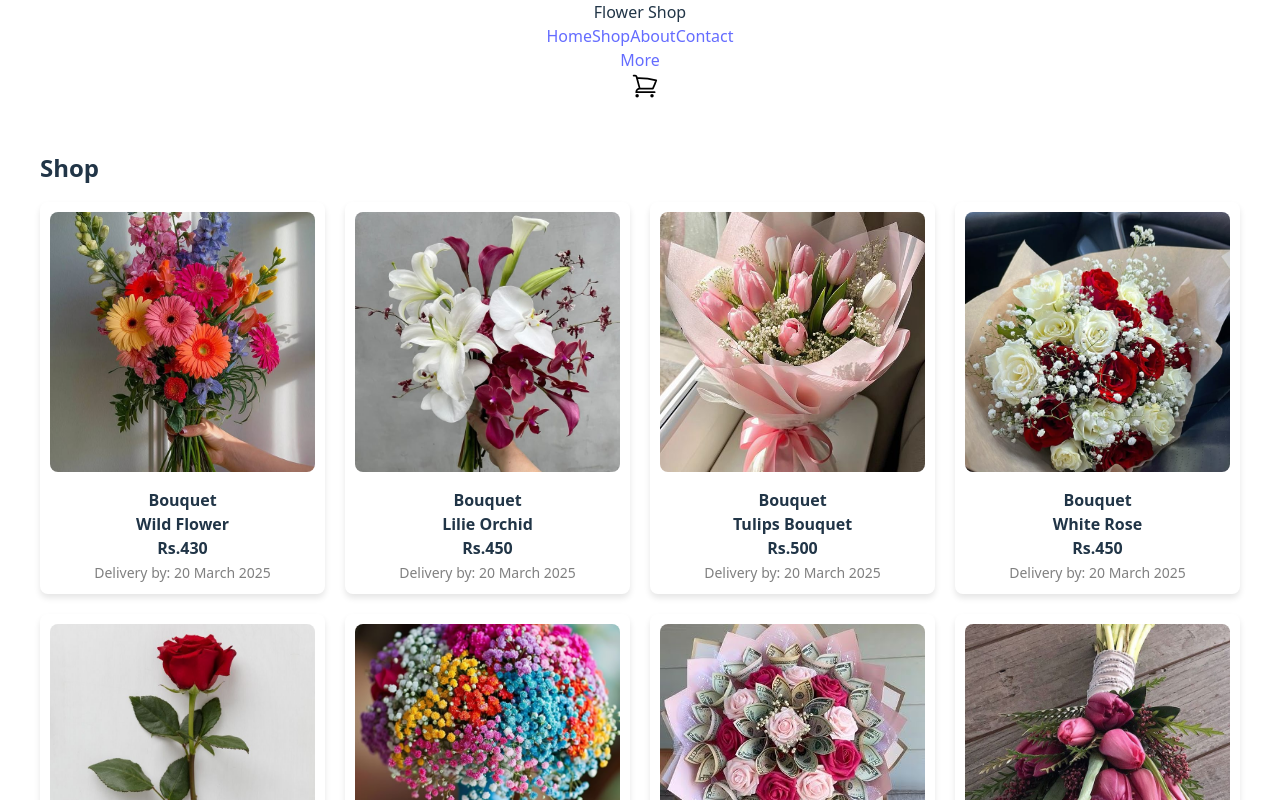
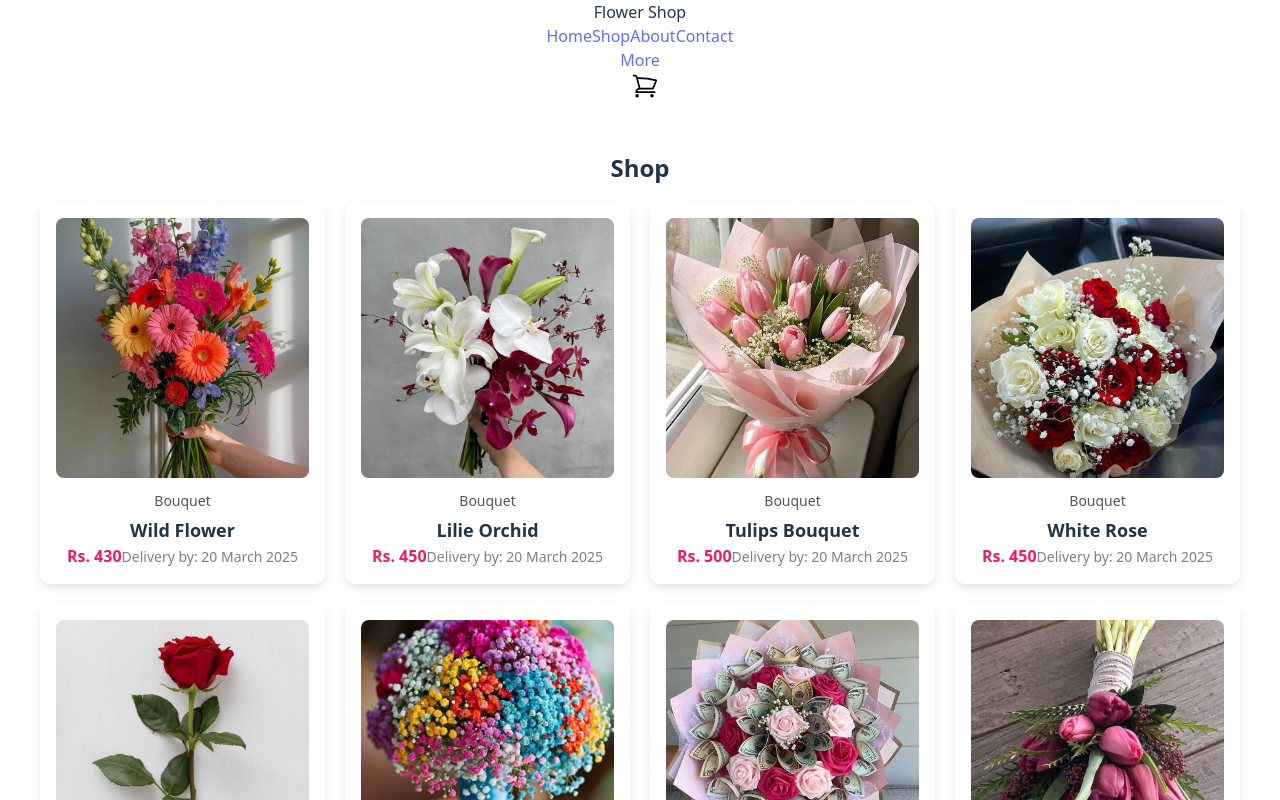
Before and after one commit to prajula255/blossom, a React (Vite) app: page /shop in a window 1280 px wide. Shown: the top 800 px of the page. Built offline with nearby package versions, Linux system fonts and the light colour scheme.

Commit message:
styling updations in flowerlist page

```diff
--- a/src/pages/product/flowerList.jsx
+++ b/src/pages/product/flowerList.jsx
@@ -106,65 +106,104 @@ function FlowersList() {
   };
 
   return (
-    <div style={{ maxWidth: "1200px", margin: "0 auto", padding: "24px" }}>
-      <h2
-        style={{
-          fontWeight: "bold",
-          marginBottom: "16px",
-          fontSize: "24px",
-          textAlign: "left",
-        }}
-      >
-        Shop
-      </h2>
+    <div className="flowers-container" style={styles.container}>
+      <h2 style={styles.heading}>Shop</h2>
 
-      <div
-        style={{
-          display: "grid",
-          gridTemplateColumns: "repeat(auto-fit, minmax(260px, 1fr))",
-          gap: "20px",
-          justifyContent: "center",
-        }}
-      >
+      <ul style={styles.grid}>
         {flowers.map((flower) => (
-          <div
-            key={flower.id}
-            style={{
-              position: "relative",
-              textAlign: "center",
-              padding: "10px",
-              borderRadius: "8px",
-              boxShadow: "0 4px 6px rgba(0, 0, 0, 0.1)",
-              transition: "transform 0.2s",
-              cursor: "pointer",
-            }}
-            onClick={() => navigate(`/flowerdetails/${flower.id}`)}
-          >
-            <img
-              src={flower.image}
-              alt={flower.name}
-              style={{
-                width: "100%",
-                height: "260px",
-                objectFit: "cover",
-                borderRadius: "8px",
-              }}
-            />
-            <div style={{ marginTop: "10px" }}>
-              <span style={{ fontSize: "16px", fontWeight: "bold" }}>
-                {flower.category} <br /> {flower.name} <br /> Rs.{flower.price}
-              </span>
-              <br />
-              <small style={{ fontSize: "14px", color: "gray" }}>
+          <li key={flower.id} style={styles.card}>
+            <div
+              style={styles.imageContainer}
+              onClick={() => navigate(`/flowerdetails/${flower.id}`)}
+            >
+              <img src={flower.image} alt={flower.name} style={styles.image} />
+            </div>
+            <div style={styles.details}>
+              <span style={styles.category}>{flower.category}</span>
+              <span style={styles.name}>{flower.name}</span>
+              <span style={styles.price}>Rs. {flower.price}</span>
+              <small style={styles.delivery}>
                 Delivery by: {getDeliveryDate()}
               </small>
             </div>
-          </div>
+          </li>
         ))}
-      </div>
+      </ul>
+
       <FooterEg />
     </div>
   );
 }
 
+const styles = {
+  container: {
+    maxWidth: "1200px",
+    margin: "0 auto",
+    padding: "24px",
+    textAlign: "center",
+  },
+  heading: {
+    fontWeight: "bold",
+    marginBottom: "16px",
+    fontSize: "24px",
+    textAlign: "center",
+  },
+  grid: {
+    display: "grid",
+    gridTemplateColumns: "repeat(auto-fit, minmax(250px, 1fr))",
+    gap: "20px",
+    padding: "0",
+    justifyContent: "center",
+    listStyle: "none",
+  },
+  card: {
+    background: "#fff",
+    borderRadius: "10px",
+    padding: "16px",
+    boxShadow: "0px 4px 10px rgba(0, 0, 0, 0.1)",
+    textAlign: "center",
+    transition: "transform 0.2s",
+    cursor: "pointer",
+  },
+  imageContainer: {
+    width: "100%",
+    height: "260px",
+    overflow: "hidden",
+    borderRadius: "8px",
+    display: "flex",
+    alignItems: "center",
+    justifyContent: "center",
+    backgroundColor: "#f8f8f8",
+  },
+  image: {
+    width: "100%",
+    height: "100%",
+    objectFit: "cover",
+    transition: "transform 0.3s ease-in-out",
+  },
+  details: {
+    marginTop: "10px",
+  },
+  category: {
+    fontSize: "14px",
+    color: "#555",
+  },
+  name: {
+    fontSize: "18px",
+    fontWeight: "bold",
+    display: "block",
+    marginTop: "5px",
+  },
+  price: {
+    fontSize: "16px",
+    fontWeight: "bold",
+    color: "#E91E63",
+    marginTop: "5px",
+  },
+  delivery: {
+    fontSize: "14px",
+    color: "gray",
+  },
+};
+
 export default FlowersList;
```
